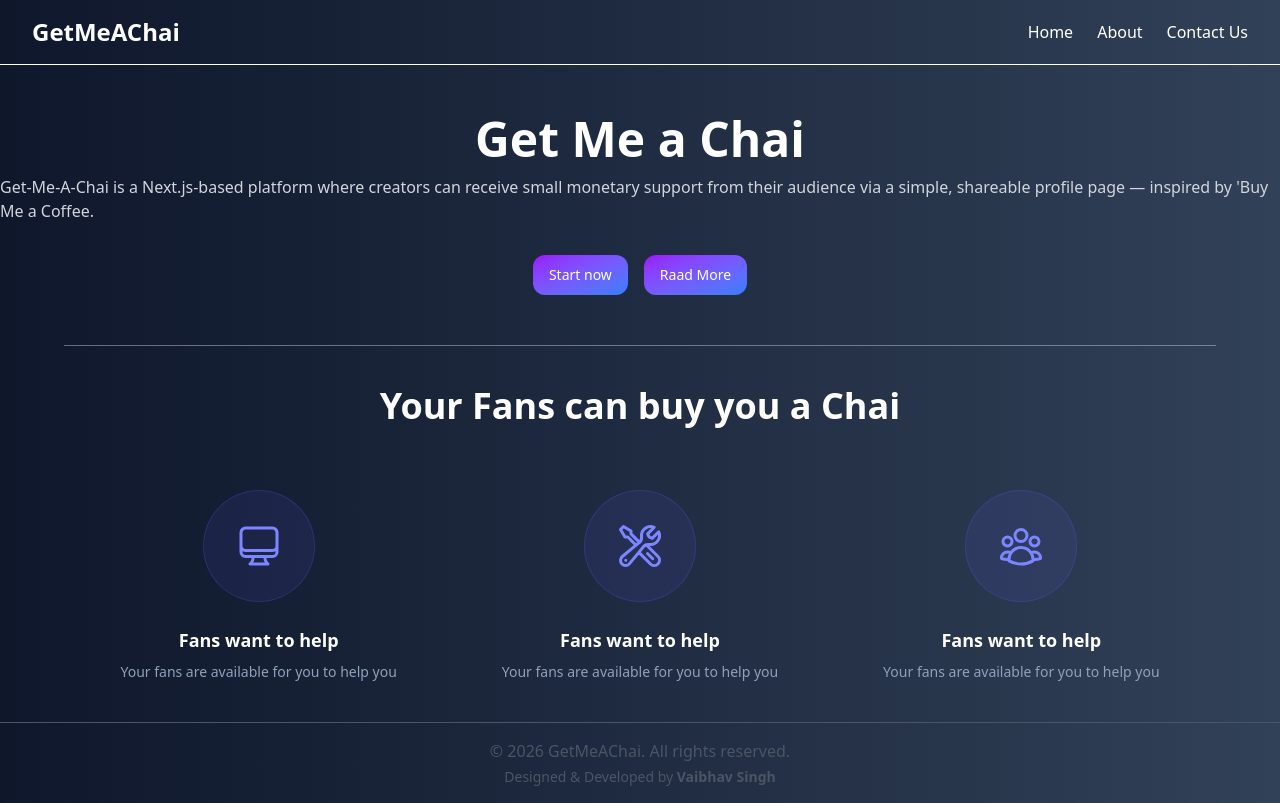
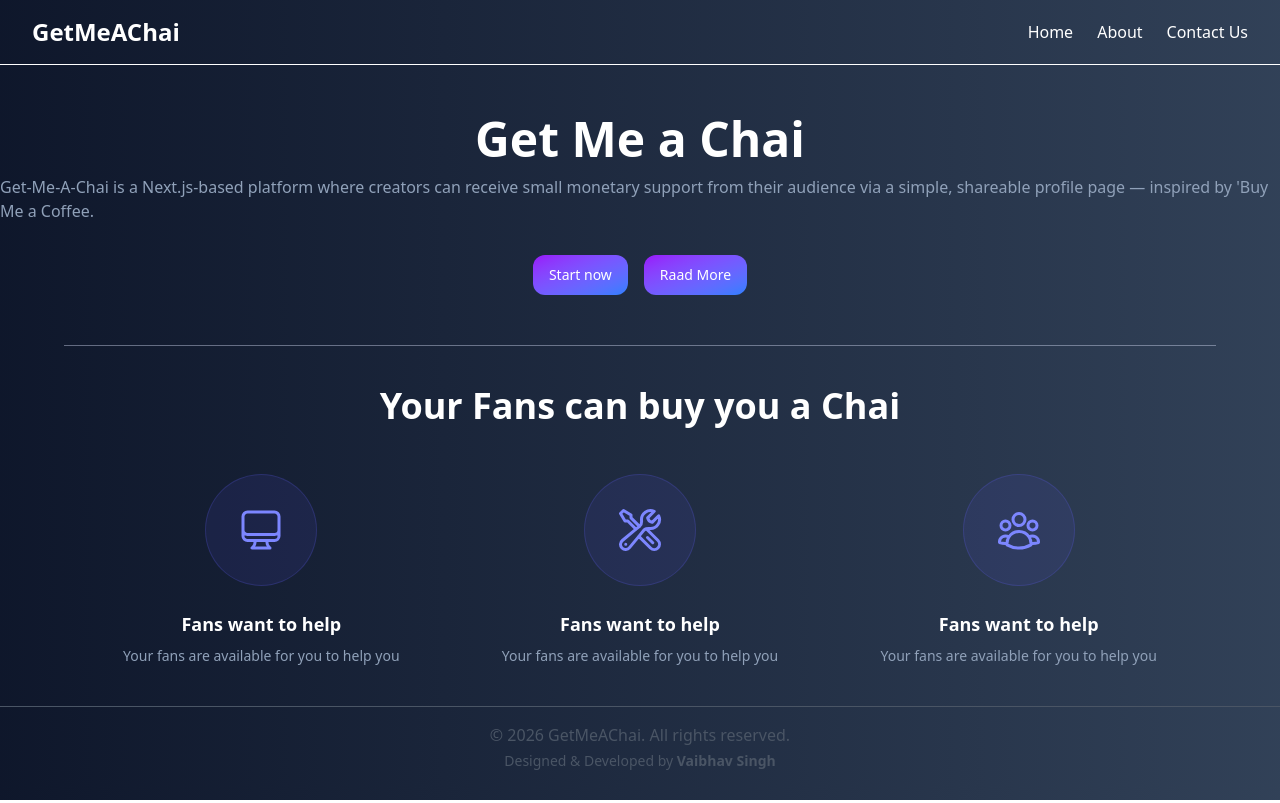
Before and after one commit to Vaibhav-221/Get-Me-A-Chai, a Next.js app: page / in a window 1280 px wide. Built offline with nearby package versions, Linux system fonts and the light colour scheme.

Commit message:
font color changeed

```diff
--- a/src/app/page.js
+++ b/src/app/page.js
@@ -5,7 +5,7 @@ export default function Home() {
     <>
       <div className="uppebody flex flex-col h-[35vh] justify-center items-center">
         <div className="title text-5xl font-bold"> Get Me a Chai</div>
-        <div className="text-gray-300 pt-3 py-5">
+        <div className="text-slate-400 pt-3 py-5">
           Get-Me-A-Chai is a Next.js-based platform where creators can receive
           small monetary support from their audience via a simple, shareable
           profile page — inspired by 'Buy Me a Coffee.
@@ -29,11 +29,11 @@ export default function Home() {
         <div className="border-t border-indigo-100/40 max-w-6xl mx-auto"></div>
 
         <div className="max-w-6xl mx-auto px-6 py-10">
-          <h2 className="text-white text-3xl md:text-4xl font-bold text-center mb-16">
+          <h2 className="text-white text-3xl md:text-4xl font-bold text-center mb-12">
             Your Fans can buy you a Chai
           </h2>
 
-          <div className="grid grid-cols-1 md:grid-cols-3 gap-10">
+          <div className="grid grid-cols-1 md:grid-cols-3 gap-8">
             {/* Card 1 - Laptop / Work */}
             <div className="flex flex-col items-center text-center">
               <div className="w-28 h-28 rounded-full bg-indigo-500/10 border border-indigo-500/20 flex items-center justify-center mb-6">
```
